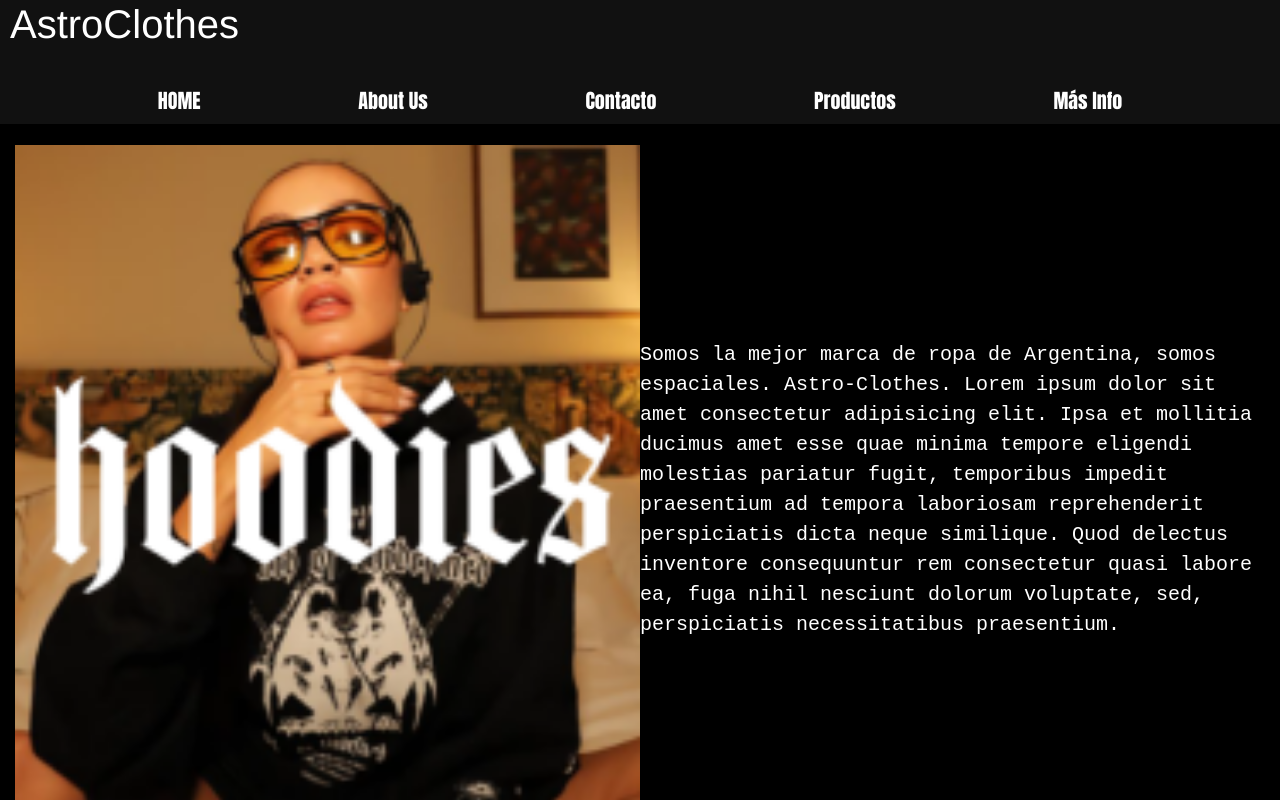
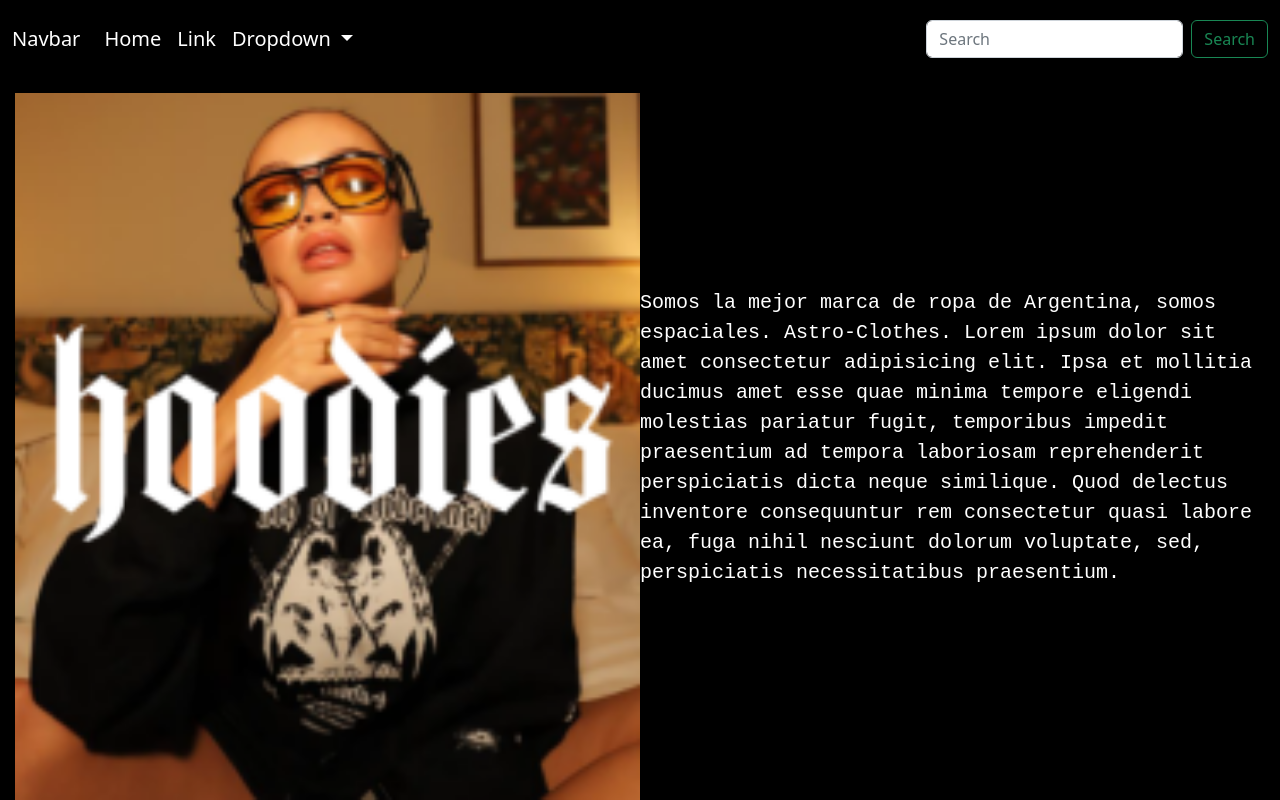
Before and after one commit to diamentian/AstroClothes, a plain HTML site: page index.html in a window 1280 px wide. Shown: the top 800 px of the page. Drawn offline with nearby package versions, Linux system fonts and the light colour scheme.

Commit message:
boostrap 1

```diff
--- a/css/estilos.css
+++ b/css/estilos.css
@@ -51,7 +51,10 @@ ul li a {
   text-decoration: none;
   color: white;
 }
+.liwhite{
+  color: #fff;
 
+}
 a:hover {
   background-color: red;
 }
--- a/index.html
+++ b/index.html
@@ -5,7 +5,8 @@
     <meta charset="UTF-8">
     <meta http-equiv="X-UA-Compatible" content="IE=edge">
     <meta name="viewport" content="width=device-width, initial-scale=1.0">
-    <link rel="stylesheet" href="https://cdn.jsdelivr.net/npm/bootstrap@4.6.2/dist/css/bootstrap.min.css" integrity="sha384-xOolHFLEh07PJGoPkLv1IbcEPTNtaed2xpHsD9ESMhqIYd0nLMwNLD69Npy4HI+N" crossorigin="anonymous">
+
+    <link href="https://cdn.jsdelivr.net/npm/bootstrap@5.2.0/dist/css/bootstrap.min.css" rel="stylesheet"  integrity="sha384-gH2yIJqKdNHPEq0n4Mqa/HGKIhSkIHeL5AyhkYV8i59U5AR6csBvApHHNl/vI1Bx" crossorigin="anonymous">
     <link rel="stylesheet" href="css/estilos.css">
     <link rel="shortcut icon" href="imagenes/faviconWeb.png" type="image/x-icon">
 
@@ -15,26 +16,46 @@
 </head>
 
 <body class="colorfondo">
-    <header class="headerfondo">
-        <h1 class="letrablanca bordetitulo tituloletra ">
-            AstroClothes
-        </h1>
-        <nav>
-            <ul class="letrablanca letralistas">
-                <li><a href="index.html"> HOME </a></li>
-                <li><a href="pages/aboutus.html">About Us</a></li>
-                <li><a href="pages/contacto.html">Contacto</a></li>
-                <li><a href="pages/productos.html">Productos</a>
-                    <ul>
-                        <li><a href="pages/subpages/remeras.html">Remera</a></li>
-                        <li><a href="pages/subpages/pantalones.html">Pantalon</a></li>
+    <header>
+        <nav class="navbar navbar-expand-lg bg-black navbar-dark">
+            <div class="container-fluid">
+              <a class="navbar-brand" href="#">Navbar</a>
+              <button class="navbar-toggler" type="button" data-bs-toggle="collapse" data-bs-target="#navbarSupportedContent" aria-controls="navbarSupportedContent" aria-expanded="false" aria-label="Toggle navigation">
+                <span class="navbar-toggler-icon"></span>
+              </button>
+              <div class="collapse navbar-collapse" id="navbarSupportedContent">
+                <ul class="navbar-nav me-auto mb-2 mb-lg-0">
+                  <li class="nav-item ">
+                    <a class="nav-link liwhite " aria-current="page" href="#">Home</a>
+                  </li>
+                  <li class="nav-item">
+                    <a class="nav-link liwhite" href="#">Link</a>
+                  </li>
+                  <li class="nav-item dropdown">
+                    <a class="nav-link dropdown-toggle liwhite" href="#" role="button" data-bs-toggle="dropdown" aria-expanded="false">
+                      Dropdown
+                    </a>
+                    <ul class="dropdown-menu">
+                      <li><a class="dropdown-item" href="#">Action</a></li>
+                      <li><a class="dropdown-item" href="#">Another action</a></li>
+                      <li><hr class="dropdown-divider"></li>
+                      <li><a class="dropdown-item" href="#">Something else here</a></li>
                     </ul>
-                </li>
-                <li><a href="#pie">Más Info</a></li>
-            </ul>
-        </nav>
+                  </li>
+
+                </ul>
+                <form class="d-flex" role="search">
+                  <input class="form-control me-2" type="search" placeholder="Search" aria-label="Search">
+                  <button class="btn btn-outline-success" type="submit">Search</button>
+                </form>
+              </div>
+            </div>
+          </nav>
 
     </header>
+
+
+
     <section class="boxsection">
         <div class="sectHome">
             <img src="imagenes/HOODIES.PNG" alt="">
@@ -74,9 +95,7 @@
         </section>
 
     </footer>
-    <script src="https://cdn.jsdelivr.net/npm/jquery@3.5.1/dist/jquery.slim.min.js" integrity="sha384-DfXdz2htPH0lsSSs5nCTpuj/zy4C+OGpamoFVy38MVBnE+IbbVYUew+OrCXaRkfj" crossorigin="anonymous"></script>
-    <script src="https://cdn.jsdelivr.net/npm/popper.js@1.16.1/dist/umd/popper.min.js" integrity="sha384-9/reFTGAW83EW2RDu2S0VKaIzap3H66lZH81PoYlFhbGU+6BZp6G7niu735Sk7lN" crossorigin="anonymous"></script>
-    <script src="https://cdn.jsdelivr.net/npm/bootstrap@4.6.2/dist/js/bootstrap.min.js" integrity="sha384-+sLIOodYLS7CIrQpBjl+C7nPvqq+FbNUBDunl/OZv93DB7Ln/533i8e/mZXLi/P+" crossorigin="anonymous"></script>
+    <script src="https://cdn.jsdelivr.net/npm/bootstrap@5.2.0/dist/js/bootstrap.bundle.min.js" integrity="sha384-A3rJD856KowSb7dwlZdYEkO39Gagi7vIsF0jrRAoQmDKKtQBHUuLZ9AsSv4jD4Xa" crossorigin="anonymous"></script>
 
 </body>
 
```
Also changed, not shown: pages/aboutus.html (+4 -4 lines), pages/contacto.html (+5 -4 lines), pages/productos.html (+7 -5 lines), pages/subpages/pantalones.html (+2 -4 lines), pages/subpages/remeras.html (+2 -4 lines).
